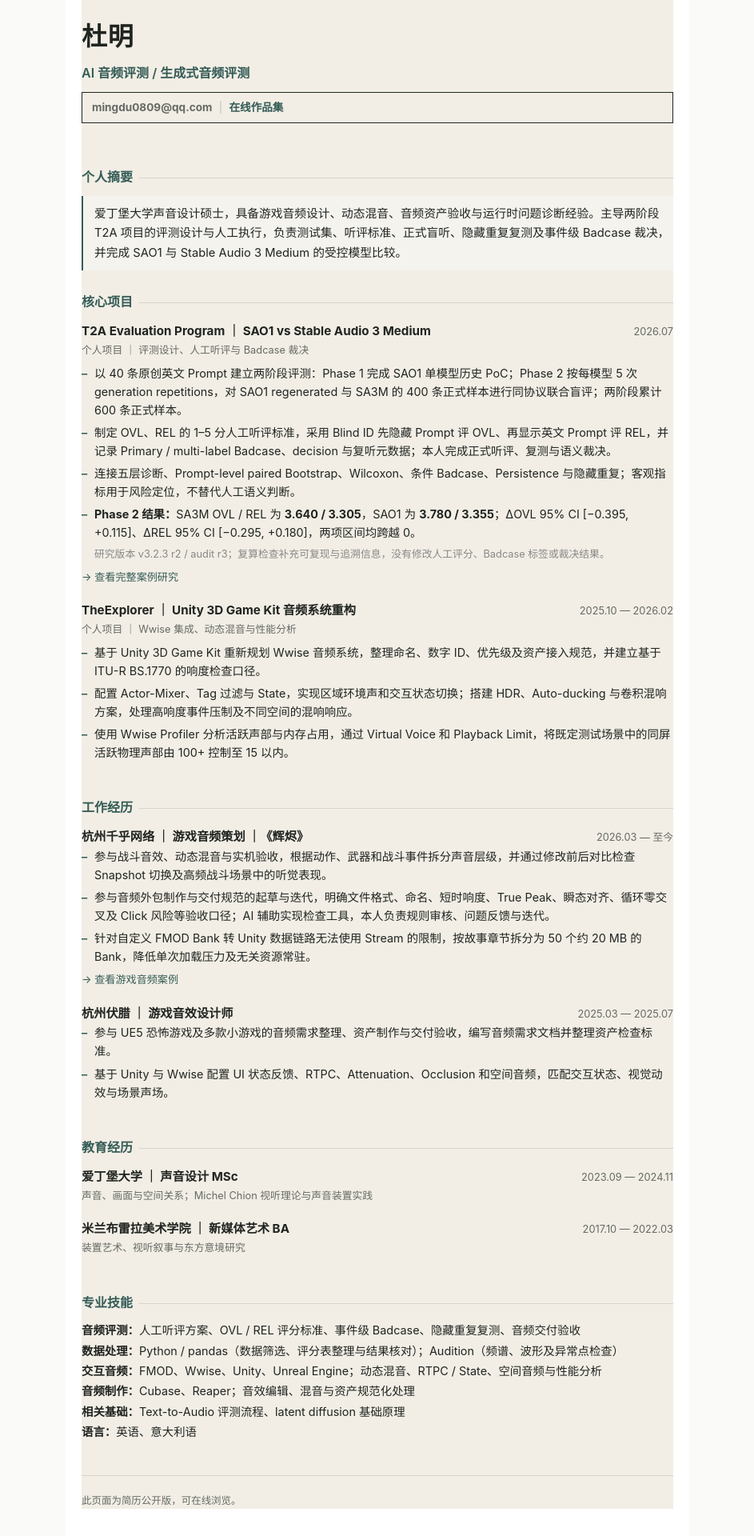
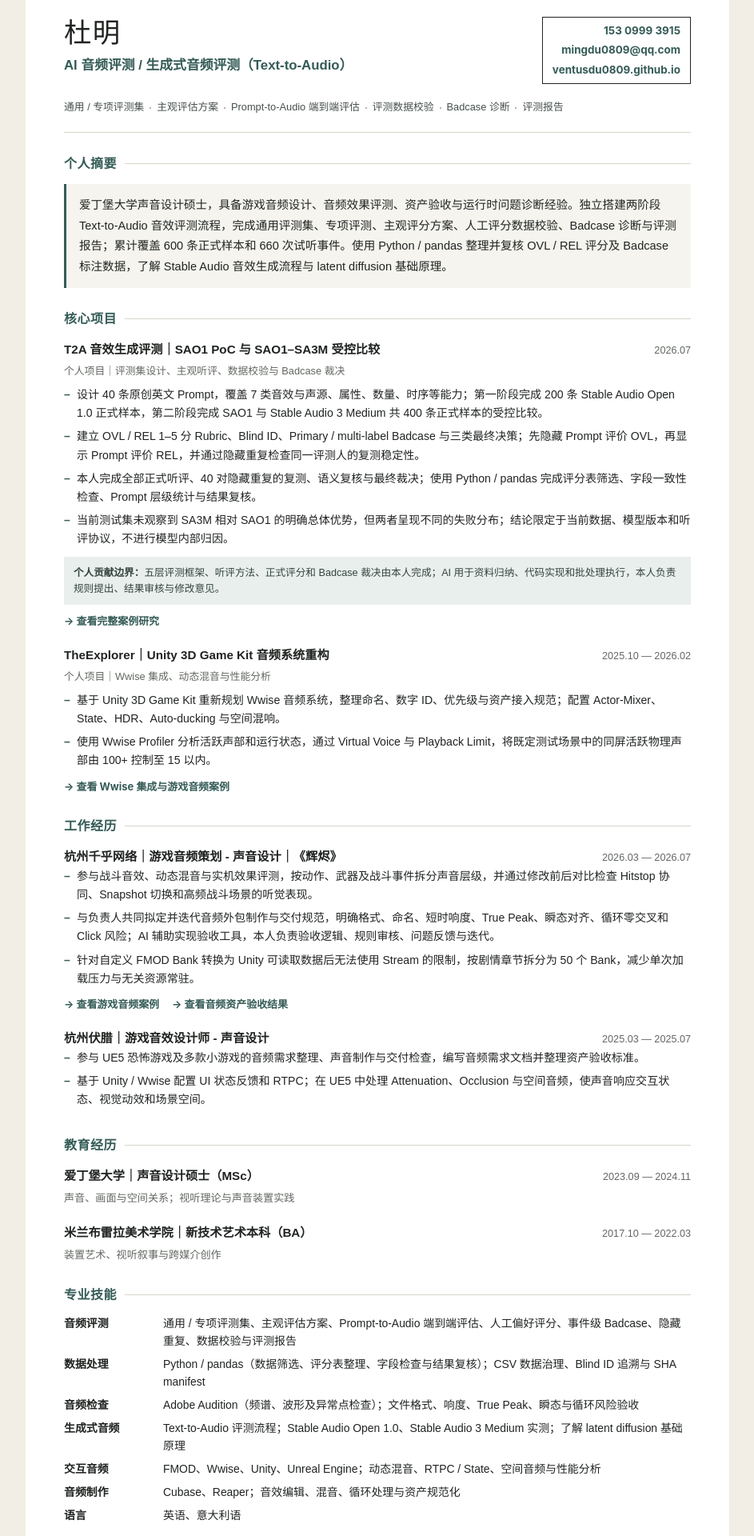
Before and after one commit to ventusdu0809/ventusdu0809.github.io, a Next.js app: page /resume in a window 1280 px wide. Shown: the part 60-1980 px from the top of the page at 80% size, without its empty margins (168-1111 px from the left). Built offline with nearby package versions, Linux system fonts and the light colour scheme.

Commit message:
feat: update public resume from ATS source

```diff
--- a/app/resume/page.tsx
+++ b/app/resume/page.tsx
@@ -1,163 +1,225 @@
+import type { Metadata } from "next";
 import Link from "next/link";
-import { t2aRelease } from "../data/t2aRelease";
+
+export const metadata: Metadata = {
+  title: "杜明｜AI 音频评测 / 生成式音频评测",
+  description:
+    "杜明的公开简历：声音设计硕士背景，聚焦 AI 音频评测、Text-to-Audio 测试集设计、主观听评、数据校验与 Badcase 诊断。",
+};
+
+const projectLinks = [
+  { href: "/t2a-case-study", label: "查看 T2A 案例研究" },
+  { href: "/audio-validation-summary", label: "查看音频资产验收案例" },
+  { href: "/sound-practice", label: "查看游戏音频案例" },
+];
 
 export default function ResumePage() {
   return (
-    <main>
+    <main className="resume-page">
       <style>{`
-        *, *::before, *::after { box-sizing: border-box; margin: 0; padding: 0; }
+        *, *::before, *::after { box-sizing: border-box; }
         :root {
-          --c-body: #202421; --c-sub: #666A65; --c-accent: #355C57;
-          --c-divider: #D8D4CC; --c-bg: #F4F3EE;
-          --font: "Noto Sans SC", "Source Han Sans SC", "Microsoft YaHei", sans-serif;
+          --resume-ink: #202421;
+          --resume-muted: #626761;
+          --resume-accent: #355c57;
+          --resume-accent-soft: #e8efec;
+          --resume-line: #d8d4cc;
+          --resume-paper: #fff;
+          --resume-wash: #f5f4ef;
         }
-        html { font-family: var(--font); color: var(--c-body); background: #fafaf8; }
-        body { max-width: 780px; margin: 0 auto; padding: 32px 20px 60px; background: #fff; min-height: 100vh; }
-        a { color: var(--c-accent); text-decoration: none; }
-        a:hover { text-decoration: underline; }
-        .back { display: inline-block; margin-bottom: 24px; font-size: 0.85rem; color: var(--c-sub); }
-        .back:hover { color: var(--c-accent); }
-        .header { margin-bottom: 28px; }
-        .header-name { font-size: 2rem; font-weight: 700; letter-spacing: 0.02em; }
-        .header-role { font-size: 1rem; color: var(--c-accent); font-weight: 600; margin-top: 4px; }
-        .header-contact { font-size: 0.85rem; color: var(--c-sub); margin-top: 10px; line-height: 1.7; }
-        .header-contact .sep { color: var(--c-divider); margin: 0 8px; }
-        .section { margin-top: 26px; }
-        .section-title { display: flex; align-items: center; gap: 8px; font-size: 1rem; font-weight: 700; color: var(--c-accent); margin-bottom: 10px; }
-        .section-title::after { content: ""; flex: 1; height: 1px; background: var(--c-divider); margin-top: 2px; }
-        .strip { border-left: 2px solid var(--c-accent); padding: 10px 0 10px 14px; background: var(--c-bg); font-size: 0.92rem; line-height: 1.65; }
-        .item { margin-bottom: 18px; }
-        .item-head { display: flex; justify-content: space-between; align-items: baseline; flex-wrap: wrap; gap: 8px; }
-        .item-name { font-size: 0.95rem; font-weight: 700; }
-        .item-date { font-size: 0.8rem; color: var(--c-sub); white-space: nowrap; }
-        .item-sub { font-size: 0.8rem; color: var(--c-sub); margin-bottom: 6px; }
-        .bullets { list-style: none; padding: 0; }
-        .bullets li { position: relative; padding-left: 16px; font-size: 0.9rem; line-height: 1.6; margin-bottom: 5px; }
-        .bullets li::before { content: "\u2013"; position: absolute; left: 0; color: var(--c-accent); font-weight: 600; }
-        .obs-note { font-size: 0.8rem; color: #888; padding-left: 16px; margin-top: 2px; }
-        .skills-list { list-style: none; padding: 0; }
-        .skills-list li { font-size: 0.9rem; line-height: 1.55; margin-bottom: 3px; }
-        .skills-list li .cat { font-weight: 700; }
-        .footer { margin-top: 40px; padding-top: 20px; border-top: 1px solid var(--c-divider); font-size: 0.78rem; color: var(--c-sub); }
-        @media (max-width: 600px) { body { padding: 20px 16px 40px; } .header-name { font-size: 1.6rem; } .item-head { flex-direction: column; gap: 2px; } }
+        html { background: #efeee9; }
+        body { margin: 0; }
+        .resume-page {
+          width: min(880px, calc(100% - 32px));
+          min-height: 100vh;
+          margin: 0 auto;
+          padding: 34px 48px 56px;
+          color: var(--resume-ink);
+          background: var(--resume-paper);
+          font-family: "Noto Sans SC", "Source Han Sans SC", "Microsoft YaHei", sans-serif;
+        }
+        .resume-page a { color: var(--resume-accent); text-decoration: none; }
+        .resume-page a:hover { text-decoration: underline; text-underline-offset: 3px; }
+        .back { display: inline-flex; margin-bottom: 24px; font-size: .84rem; color: var(--resume-muted) !important; }
+        .resume-header { padding-bottom: 20px; border-bottom: 1px solid var(--resume-line); }
+        .header-top { display: flex; align-items: flex-start; justify-content: space-between; gap: 24px; }
+        .header-name { margin: 0; font-size: 2.15rem; line-height: 1.2; letter-spacing: .04em; }
+        .header-role { margin: 6px 0 0; color: var(--resume-accent); font-size: 1.05rem; font-weight: 700; }
+        .header-contact { display: grid; gap: 5px; text-align: right; color: var(--resume-muted); font-size: .84rem; line-height: 1.45; }
+        .keyword-strip { display: flex; flex-wrap: wrap; gap: 7px 16px; margin: 18px 0 0; color: #46504b; font-size: .8rem; }
+        .keyword-strip span { position: relative; }
+        .keyword-strip span:not(:last-child)::after { content: ""; position: absolute; right: -9px; top: 50%; width: 2px; height: 2px; border-radius: 50%; background: #969c97; }
+        .section { margin-top: 25px; }
+        .section-title { display: flex; align-items: center; gap: 10px; margin: 0 0 12px; color: var(--resume-accent); font-size: 1rem; font-weight: 800; letter-spacing: .03em; }
+        .section-title::after { content: ""; flex: 1; height: 1px; background: var(--resume-line); }
+        .summary { margin: 0; padding: 14px 16px; border-left: 3px solid var(--resume-accent); background: var(--resume-wash); font-size: .91rem; line-height: 1.75; }
+        .item { margin-bottom: 19px; }
+        .item:last-child { margin-bottom: 0; }
+        .item-head { display: flex; justify-content: space-between; align-items: baseline; gap: 16px; }
+        .item-name { font-size: .95rem; font-weight: 800; }
+        .item-date { flex: 0 0 auto; color: var(--resume-muted); font-size: .79rem; white-space: nowrap; }
+        .item-sub { margin: 3px 0 7px; color: var(--resume-muted); font-size: .8rem; }
+        .bullets { list-style: none; margin: 0; padding: 0; }
+        .bullets li { position: relative; margin: 0 0 6px; padding-left: 16px; font-size: .88rem; line-height: 1.65; }
+        .bullets li::before { content: "–"; position: absolute; left: 0; color: var(--resume-accent); font-weight: 700; }
+        .project-links { display: flex; flex-wrap: wrap; gap: 8px 16px; margin-top: 9px; font-size: .81rem; font-weight: 650; }
+        .responsibility-note { margin: 10px 0 0; padding: 10px 12px; background: var(--resume-accent-soft); color: #35433e; font-size: .79rem; line-height: 1.6; }
+        .education-detail { margin: 4px 0 0; color: var(--resume-muted); font-size: .82rem; }
+        .skills { display: grid; grid-template-columns: 1fr; gap: 7px; margin: 0; }
+        .skill-row { display: grid; grid-template-columns: 112px 1fr; gap: 12px; font-size: .87rem; line-height: 1.58; }
+        .skill-row dt { font-weight: 800; }
+        .skill-row dd { margin: 0; }
+        .resume-footer { margin-top: 34px; padding-top: 16px; border-top: 1px solid var(--resume-line); color: var(--resume-muted); font-size: .75rem; line-height: 1.6; }
+        @media (max-width: 680px) {
+          .resume-page { width: 100%; padding: 22px 18px 42px; }
+          .header-top { display: block; }
+          .header-name { font-size: 1.75rem; }
+          .header-contact { margin-top: 14px; text-align: left; }
+          .item-head { align-items: flex-start; flex-direction: column; gap: 2px; }
+          .skill-row { grid-template-columns: 1fr; gap: 1px; }
+        }
+        @media print {
+          html { background: #fff; }
+          .resume-page { width: 100%; padding: 0; }
+          .back, .project-links { display: none; }
+        }
       `}</style>
 
       <Link className="back" href="/">← 返回作品集</Link>
 
-      <header className="header">
-        <h1 className="header-name">杜明</h1>
-        <p className="header-role">AI 音频评测 / 生成式音频评测</p>
-        <div className="header-contact">
-          mingdu0809@qq.com<span className="sep">|</span><Link href="/">在线作品集</Link>
+      <header className="resume-header">
+        <div className="header-top">
+          <div>
+            <h1 className="header-name">杜明</h1>
+            <p className="header-role">AI 音频评测 / 生成式音频评测（Text-to-Audio）</p>
+          </div>
+          <div className="header-contact" aria-label="联系方式">
+            <a href="tel:+8615309993915">153 0999 3915</a>
+            <a href="mailto:mingdu0809@qq.com">mingdu0809@qq.com</a>
+            <Link href="/">ventusdu0809.github.io</Link>
+          </div>
+        </div>
+        <div className="keyword-strip" aria-label="专业关键词">
+          <span>通用 / 专项评测集</span>
+          <span>主观评估方案</span>
+          <span>Prompt-to-Audio 端到端评估</span>
+          <span>评测数据校验</span>
+          <span>Badcase 诊断</span>
+          <span>评测报告</span>
         </div>
       </header>
 
-      <section className="section">
-        <div className="section-title">个人摘要</div>
-        <div className="strip">
-          <p>爱丁堡大学声音设计硕士，具备游戏音频设计、动态混音、音频资产验收与运行时问题诊断经验。主导两阶段 T2A 项目的评测设计与人工执行，负责测试集、听评标准、正式盲听、隐藏重复复测及事件级 Badcase 裁决，并完成 SAO1 与 Stable Audio 3 Medium 的受控模型比较。</p>
+      <section className="section" aria-labelledby="summary-title">
+        <h2 className="section-title" id="summary-title">个人摘要</h2>
+        <p className="summary">
+          爱丁堡大学声音设计硕士，具备游戏音频设计、音频效果评测、资产验收与运行时问题诊断经验。独立搭建两阶段 Text-to-Audio 音效评测流程，完成通用评测集、专项评测、主观评分方案、人工评分数据校验、Badcase 诊断与评测报告；累计覆盖 600 条正式样本和 660 次试听事件。使用 Python / pandas 整理并复核 OVL / REL 评分及 Badcase 标注数据，了解 Stable Audio 音效生成流程与 latent diffusion 基础原理。
+        </p>
+      </section>
+
+      <section className="section" aria-labelledby="projects-title">
+        <h2 className="section-title" id="projects-title">核心项目</h2>
+
+        <article className="item">
+          <div className="item-head">
+            <span className="item-name">T2A 音效生成评测｜SAO1 PoC 与 SAO1–SA3M 受控比较</span>
+            <span className="item-date">2026.07</span>
+          </div>
+          <p className="item-sub">个人项目｜评测集设计、主观听评、数据校验与 Badcase 裁决</p>
+          <ul className="bullets">
+            <li>设计 40 条原创英文 Prompt，覆盖 7 类音效与声源、属性、数量、时序等能力；第一阶段完成 200 条 Stable Audio Open 1.0 正式样本，第二阶段完成 SAO1 与 Stable Audio 3 Medium 共 400 条正式样本的受控比较。</li>
+            <li>建立 OVL / REL 1–5 分 Rubric、Blind ID、Primary / multi-label Badcase 与三类最终决策；先隐藏 Prompt 评价 OVL，再显示 Prompt 评价 REL，并通过隐藏重复检查同一评测人的复测稳定性。</li>
+            <li>本人完成全部正式听评、40 对隐藏重复的复测、语义复核与最终裁决；使用 Python / pandas 完成评分表筛选、字段一致性检查、Prompt 层级统计与结果复核。</li>
+            <li>当前测试集未观察到 SA3M 相对 SAO1 的明确总体优势，但两者呈现不同的失败分布；结论限定于当前数据、模型版本和听评协议，不进行模型内部归因。</li>
+          </ul>
+          <p className="responsibility-note"><strong>个人贡献边界：</strong>五层评测框架、听评方法、正式评分和 Badcase 裁决由本人完成；AI 用于资料归纳、代码实现和批处理执行，本人负责规则提出、结果审核与修改意见。</p>
+          <div className="project-links">
+            <Link href="/t2a-case-study">→ 查看完整案例研究</Link>
+          </div>
+        </article>
+
+        <article className="item">
+          <div className="item-head">
+            <span className="item-name">TheExplorer｜Unity 3D Game Kit 音频系统重构</span>
+            <span className="item-date">2025.10 — 2026.02</span>
+          </div>
+          <p className="item-sub">个人项目｜Wwise 集成、动态混音与性能分析</p>
+          <ul className="bullets">
+            <li>基于 Unity 3D Game Kit 重新规划 Wwise 音频系统，整理命名、数字 ID、优先级与资产接入规范；配置 Actor-Mixer、State、HDR、Auto-ducking 与空间混响。</li>
+            <li>使用 Wwise Profiler 分析活跃声部和运行状态，通过 Virtual Voice 与 Playback Limit，将既定测试场景中的同屏活跃物理声部由 100+ 控制至 15 以内。</li>
+          </ul>
+          <div className="project-links">
+            <Link href="/sound-practice">→ 查看 Wwise 集成与游戏音频案例</Link>
+          </div>
+        </article>
+      </section>
+
+      <section className="section" aria-labelledby="experience-title">
+        <h2 className="section-title" id="experience-title">工作经历</h2>
+
+        <article className="item">
+          <div className="item-head">
+            <span className="item-name">杭州千乎网络｜游戏音频策划 - 声音设计｜《辉烬》</span>
+            <span className="item-date">2026.03 — 2026.07</span>
+          </div>
+          <ul className="bullets">
+            <li>参与战斗音效、动态混音与实机效果评测，按动作、武器及战斗事件拆分声音层级，并通过修改前后对比检查 Hitstop 协同、Snapshot 切换和高频战斗场景的听觉表现。</li>
+            <li>与负责人共同拟定并迭代音频外包制作与交付规范，明确格式、命名、短时响度、True Peak、瞬态对齐、循环零交叉和 Click 风险；AI 辅助实现验收工具，本人负责验收逻辑、规则审核、问题反馈与迭代。</li>
+            <li>针对自定义 FMOD Bank 转换为 Unity 可读取数据后无法使用 Stream 的限制，按剧情章节拆分为 50 个 Bank，减少单次加载压力与无关资源常驻。</li>
+          </ul>
+          <div className="project-links">
+            <Link href="/sound-practice">→ 查看游戏音频案例</Link>
+            <Link href="/audio-validation-summary">→ 查看音频资产验收结果</Link>
+          </div>
+        </article>
+
+        <article className="item">
+          <div className="item-head">
+            <span className="item-name">杭州伏腊｜游戏音效设计师 - 声音设计</span>
+            <span className="item-date">2025.03 — 2025.07</span>
+          </div>
+          <ul className="bullets">
+            <li>参与 UE5 恐怖游戏及多款小游戏的音频需求整理、声音制作与交付检查，编写音频需求文档并整理资产验收标准。</li>
+            <li>基于 Unity / Wwise 配置 UI 状态反馈和 RTPC；在 UE5 中处理 Attenuation、Occlusion 与空间音频，使声音响应交互状态、视觉动效和场景空间。</li>
+          </ul>
+        </article>
+      </section>
+
+      <section className="section" aria-labelledby="education-title">
+        <h2 className="section-title" id="education-title">教育经历</h2>
+        <div className="item">
+          <div className="item-head">
+            <span className="item-name">爱丁堡大学｜声音设计硕士（MSc）</span>
+            <span className="item-date">2023.09 — 2024.11</span>
+          </div>
+          <p className="education-detail">声音、画面与空间关系；视听理论与声音装置实践</p>
+        </div>
+        <div className="item">
+          <div className="item-head">
+            <span className="item-name">米兰布雷拉美术学院｜新技术艺术本科（BA）</span>
+            <span className="item-date">2017.10 — 2022.03</span>
+          </div>
+          <p className="education-detail">装置艺术、视听叙事与跨媒介创作</p>
         </div>
       </section>
 
-      <section className="section">
-        <div className="section-title">核心项目</div>
-
-        <div className="item">
-          <div className="item-head">
-            <span className="item-name">T2A Evaluation Program ｜ SAO1 vs Stable Audio 3 Medium</span>
-            <span className="item-date">2026.07</span>
-          </div>
-          <p className="item-sub">个人项目 ｜ 评测设计、人工听评与 Badcase 裁决</p>
-          <ul className="bullets">
-            <li>以 40 条原创英文 Prompt 建立两阶段评测：Phase 1 完成 SAO1 单模型历史 PoC；Phase 2 按每模型 5 次 generation repetitions，对 SAO1 regenerated 与 SA3M 的 400 条正式样本进行同协议联合盲评；两阶段累计 {t2aRelease.scale.formalCumulative} 条正式样本。</li>
-            <li>制定 OVL、REL 的 1–5 分人工听评标准，采用 Blind ID 先隐藏 Prompt 评 OVL、再显示英文 Prompt 评 REL，并记录 Primary / multi-label Badcase、decision 与复听元数据；本人完成正式听评、复测与语义裁决。</li>
-            <li>连接五层诊断、Prompt-level paired Bootstrap、Wilcoxon、条件 Badcase、Persistence 与隐藏重复；客观指标用于风险定位，不替代人工语义判断。</li>
-            <li><strong>Phase 2 结果：</strong>SA3M OVL / REL 为 <strong>3.640 / 3.305</strong>，SAO1 为 <strong>3.780 / 3.355</strong>；ΔOVL 95% CI [−0.395, +0.115]、ΔREL 95% CI [−0.295, +0.180]，两项区间均跨越 0。</li>
-          </ul>
-          <p className="obs-note">研究版本 v3.2.3 r2 / audit r3；复算检查补充可复现与追溯信息，没有修改人工评分、Badcase 标签或裁决结果。</p>
-          <p style={{marginTop: 6, fontSize: '0.82rem'}}>
-            <Link href="/t2a-case-study">→ 查看完整案例研究</Link>
-          </p>
-        </div>
-
-        <div className="item">
-          <div className="item-head">
-            <span className="item-name">TheExplorer ｜ Unity 3D Game Kit 音频系统重构</span>
-            <span className="item-date">2025.10 — 2026.02</span>
-          </div>
-          <p className="item-sub">个人项目 ｜ Wwise 集成、动态混音与性能分析</p>
-          <ul className="bullets">
-            <li>基于 Unity 3D Game Kit 重新规划 Wwise 音频系统，整理命名、数字 ID、优先级及资产接入规范，并建立基于 ITU-R BS.1770 的响度检查口径。</li>
-            <li>配置 Actor-Mixer、Tag 过滤与 State，实现区域环境声和交互状态切换；搭建 HDR、Auto-ducking 与卷积混响方案，处理高响度事件压制及不同空间的混响响应。</li>
-            <li>使用 Wwise Profiler 分析活跃声部与内存占用，通过 Virtual Voice 和 Playback Limit，将既定测试场景中的同屏活跃物理声部由 100+ 控制至 15 以内。</li>
-          </ul>
-        </div>
+      <section className="section" aria-labelledby="skills-title">
+        <h2 className="section-title" id="skills-title">专业技能</h2>
+        <dl className="skills">
+          <div className="skill-row"><dt>音频评测</dt><dd>通用 / 专项评测集、主观评估方案、Prompt-to-Audio 端到端评估、人工偏好评分、事件级 Badcase、隐藏重复、数据校验与评测报告</dd></div>
+          <div className="skill-row"><dt>数据处理</dt><dd>Python / pandas（数据筛选、评分表整理、字段检查与结果复核）；CSV 数据治理、Blind ID 追溯与 SHA manifest</dd></div>
+          <div className="skill-row"><dt>音频检查</dt><dd>Adobe Audition（频谱、波形及异常点检查）；文件格式、响度、True Peak、瞬态与循环风险验收</dd></div>
+          <div className="skill-row"><dt>生成式音频</dt><dd>Text-to-Audio 评测流程；Stable Audio Open 1.0、Stable Audio 3 Medium 实测；了解 latent diffusion 基础原理</dd></div>
+          <div className="skill-row"><dt>交互音频</dt><dd>FMOD、Wwise、Unity、Unreal Engine；动态混音、RTPC / State、空间音频与性能分析</dd></div>
+          <div className="skill-row"><dt>音频制作</dt><dd>Cubase、Reaper；音效编辑、混音、循环处理与资产规范化</dd></div>
+          <div className="skill-row"><dt>语言</dt><dd>英语、意大利语</dd></div>
+        </dl>
       </section>
 
-      <section className="section">
-        <div className="section-title">工作经历</div>
-
-        <div className="item">
-          <div className="item-head">
-            <span className="item-name">杭州千乎网络 ｜ 游戏音频策划 ｜《辉烬》</span>
-            <span className="item-date">2026.03 — 至今</span>
-          </div>
-          <ul className="bullets">
-            <li>参与战斗音效、动态混音与实机验收，根据动作、武器和战斗事件拆分声音层级，并通过修改前后对比检查 Snapshot 切换及高频战斗场景中的听觉表现。</li>
-            <li>参与音频外包制作与交付规范的起草与迭代，明确文件格式、命名、短时响度、True Peak、瞬态对齐、循环零交叉及 Click 风险等验收口径；AI 辅助实现检查工具，本人负责规则审核、问题反馈与迭代。</li>
-            <li>针对自定义 FMOD Bank 转 Unity 数据链路无法使用 Stream 的限制，按故事章节拆分为 50 个约 20 MB 的 Bank，降低单次加载压力及无关资源常驻。</li>
-          </ul>
-          <p style={{marginTop: 6, fontSize: '0.82rem'}}>
-            <Link href="/#game-detail">→ 查看游戏音频案例</Link>
-          </p>
+      <footer className="resume-footer">
+        <p>公开简历版本｜内容对应可展示的项目材料与案例页面。</p>
+        <div className="project-links">
+          {projectLinks.map((link) => <Link href={link.href} key={link.href}>→ {link.label}</Link>)}
         </div>
-
-        <div className="item">
-          <div className="item-head">
-            <span className="item-name">杭州伏腊 ｜ 游戏音效设计师</span>
-            <span className="item-date">2025.03 — 2025.07</span>
-          </div>
-          <ul className="bullets">
-            <li>参与 UE5 恐怖游戏及多款小游戏的音频需求整理、资产制作与交付验收，编写音频需求文档并整理资产检查标准。</li>
-            <li>基于 Unity 与 Wwise 配置 UI 状态反馈、RTPC、Attenuation、Occlusion 和空间音频，匹配交互状态、视觉动效与场景声场。</li>
-          </ul>
-        </div>
-      </section>
-
-      <section className="section">
-        <div className="section-title">教育经历</div>
-
-        <div className="item">
-          <div className="item-head">
-            <span className="item-name">爱丁堡大学 ｜ 声音设计 MSc</span>
-            <span className="item-date">2023.09 — 2024.11</span>
-          </div>
-          <p className="item-sub">声音、画面与空间关系；Michel Chion 视听理论与声音装置实践</p>
-        </div>
-
-        <div className="item">
-          <div className="item-head">
-            <span className="item-name">米兰布雷拉美术学院 ｜ 新媒体艺术 BA</span>
-            <span className="item-date">2017.10 — 2022.03</span>
-          </div>
-          <p className="item-sub">装置艺术、视听叙事与东方意境研究</p>
-        </div>
-      </section>
-
-      <section className="section">
-        <div className="section-title">专业技能</div>
-        <ul className="skills-list">
-          <li><span className="cat">音频评测：</span>人工听评方案、OVL / REL 评分标准、事件级 Badcase、隐藏重复复测、音频交付验收</li>
-          <li><span className="cat">数据处理：</span>Python / pandas（数据筛选、评分表整理与结果核对）；Audition（频谱、波形及异常点检查）</li>
-          <li><span className="cat">交互音频：</span>FMOD、Wwise、Unity、Unreal Engine；动态混音、RTPC / State、空间音频与性能分析</li>
-          <li><span className="cat">音频制作：</span>Cubase、Reaper；音效编辑、混音与资产规范化处理</li>
-          <li><span className="cat">相关基础：</span>Text-to-Audio 评测流程、latent diffusion 基础原理</li>
-          <li><span className="cat">语言：</span>英语、意大利语</li>
-        </ul>
-      </section>
-
-      <footer className="footer">
-        <p>此页面为简历公开版，可在线浏览。</p>
       </footer>
     </main>
   );
```
Also changed, not shown: 1 other file (tests, documents, lock files or other folders).
